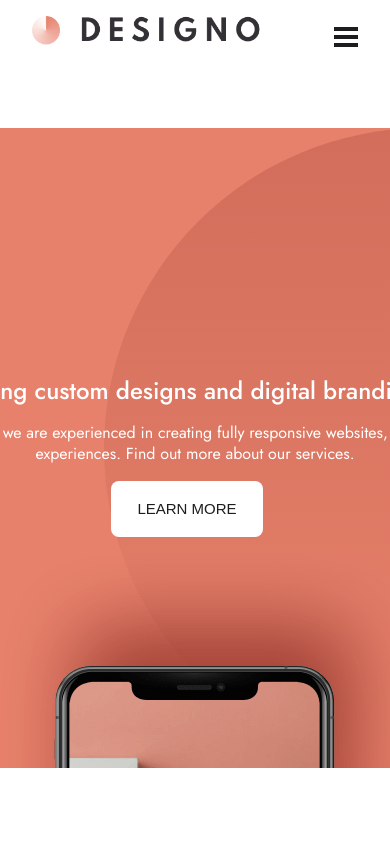
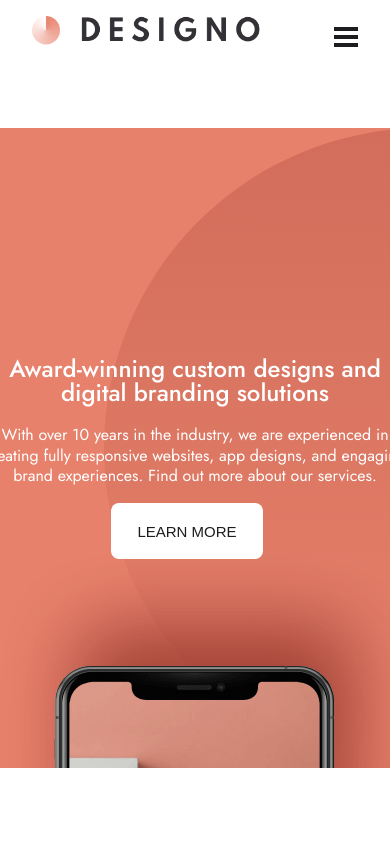
Before and after one commit to 2peagles/designo, a React (Vite) app: page / in a window 390 px wide. Shown: the top 844 px of the page. Built offline with nearby package versions, Linux system fonts and the light colour scheme.

Commit message:
Mobile home width

```diff
--- a/src/styles/home.scss
+++ b/src/styles/home.scss
@@ -28,7 +28,7 @@
 }
 .home_hero_content{
     margin: auto;
-    width:80%;
+    width:40%;
     h1{
         line-height: 1em;
     }
@@ -159,7 +159,6 @@
         }
         .home_hero_content {
             margin-left: 5rem;
-            Width: 40%;
             h1 {
                     font-size: 48px;
                     line-height: 48px;
```
